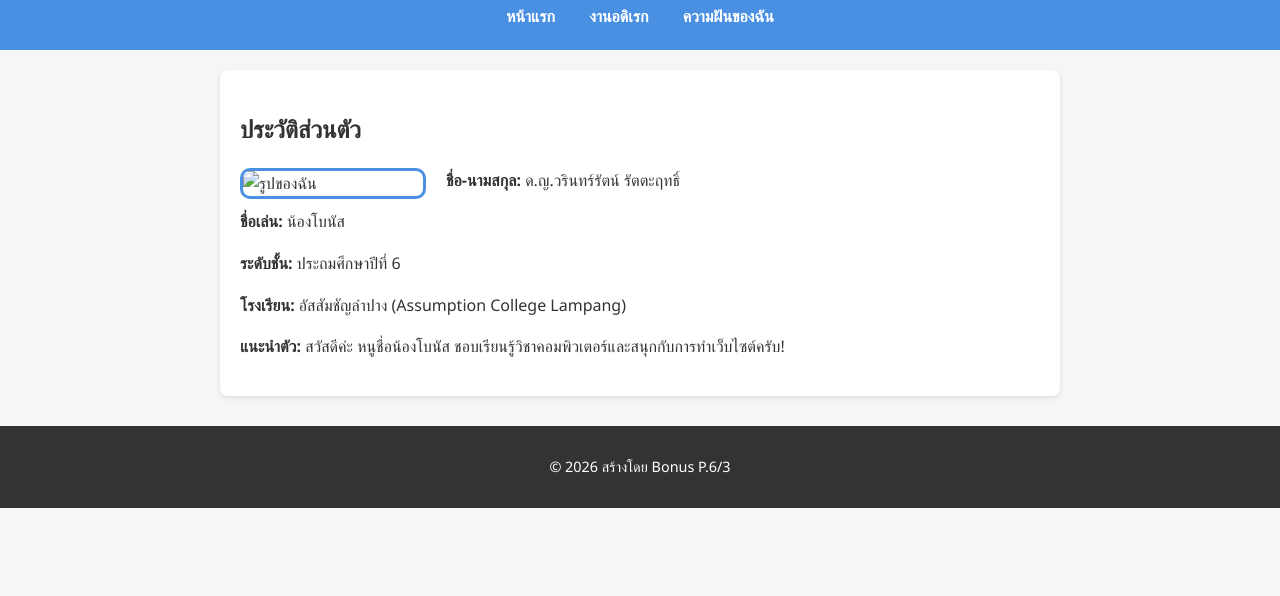
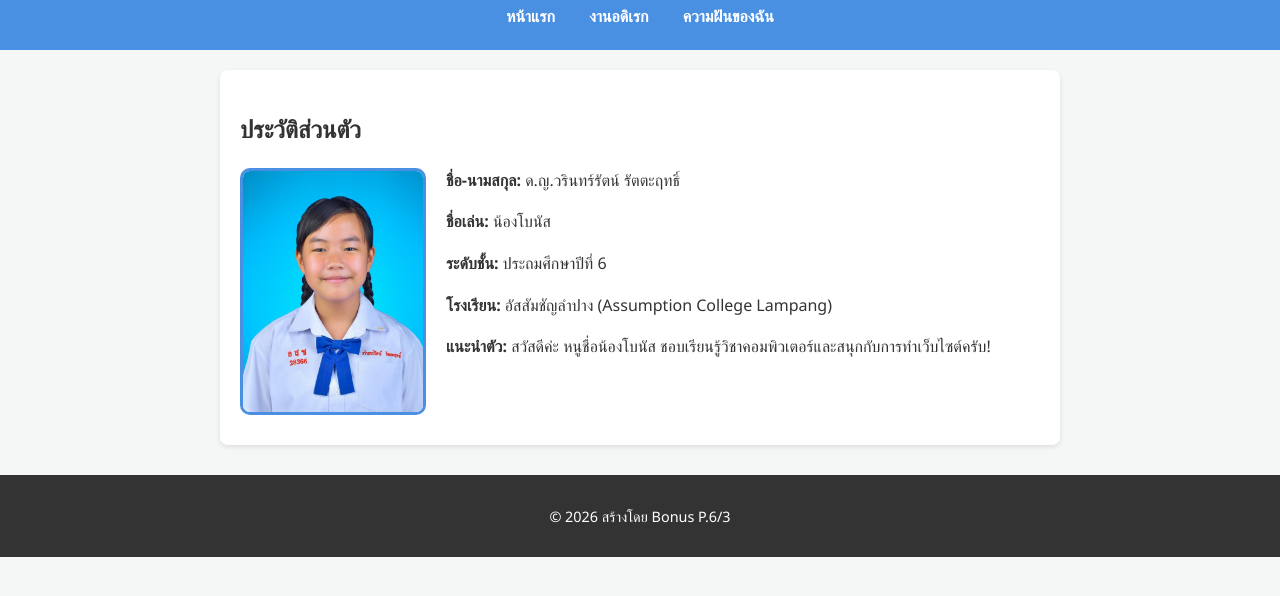
Before and after one commit to bonus28366-dev/Bonus603, a plain HTML site: page index.html in a window 1280 px wide. Shown: the part 110-706 px from the top of the page. Drawn offline with Linux system fonts and the light colour scheme.

Commit message:
Fix HTML structure and update image source

```diff
--- a/index.html
+++ b/index.html
@@ -20,7 +20,7 @@
     <section class="content">
         <h2>ประวัติส่วนตัว</h2>
 
-        <img src="images/Bonus.JPG" alt="รูปของฉัน" class="profile-img">
+        <img src="Bonus.JPG" alt="รูปของฉัน" class="profile-img">
 
         <p><strong>ชื่อ-นามสกุล:</strong> ด.ญ.วรินทร์รัตน์ รัตตะฤทธิ์</p>
         <p><strong>ชื่อเล่น:</strong> น้องโบนัส</p>
@@ -34,4 +34,5 @@
         <p>© 2026 สร้างโดย Bonus P.6/3</p>
     </footer>
 </body>
+
 </html>
```
